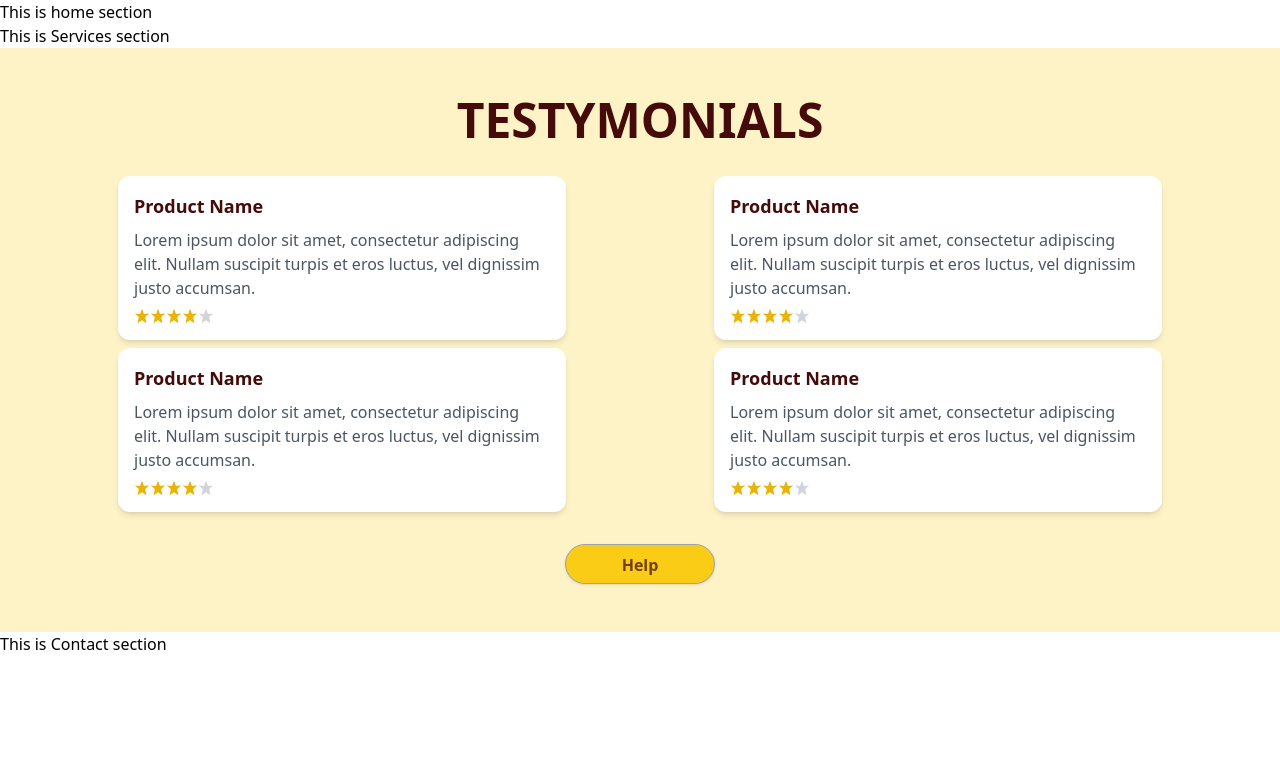
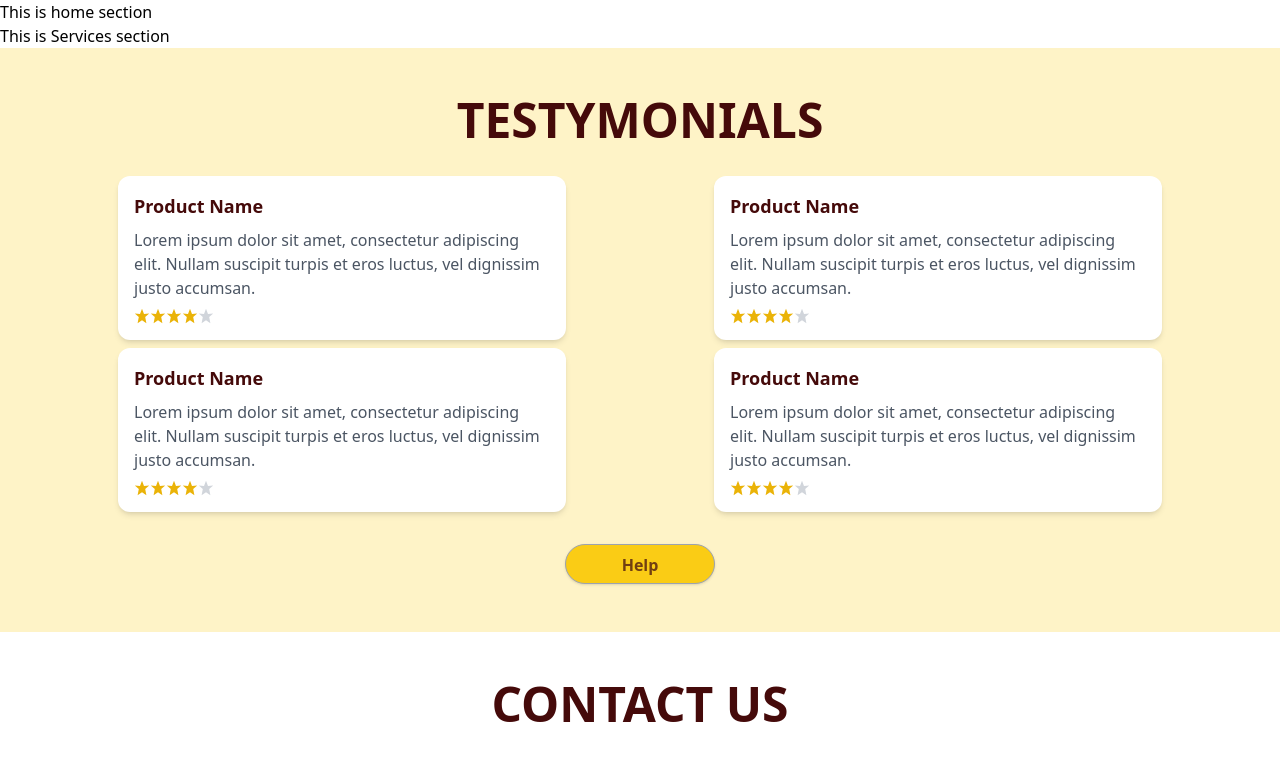
Before and after one commit to utkarshilh/ventruexassignment, a React (Create React App) app: page / in a window 1280 px wide. Shown: the top 760 px of the page. Built offline with nearby package versions, Linux system fonts and the light colour scheme.

Commit message:
now working fine

```diff
--- a/src/Components/Contactus/Contactus.js
+++ b/src/Components/Contactus/Contactus.js
@@ -1,9 +1,17 @@
 import React from 'react'
-
+import Heading from '../../Tools/Heading'
+import Left from './Left'
+import Right from './Right'
 export default function Contact() {
     return (
         <div>
-            <h1>This is Contact section</h1>
+
+            <div className="text-center mx-auto py-12">
+                <Heading name="CONTACT US" />
+            </div>
+            <Left />
+            {/* <Right /> */}
         </div>
+
     )
 }
```
